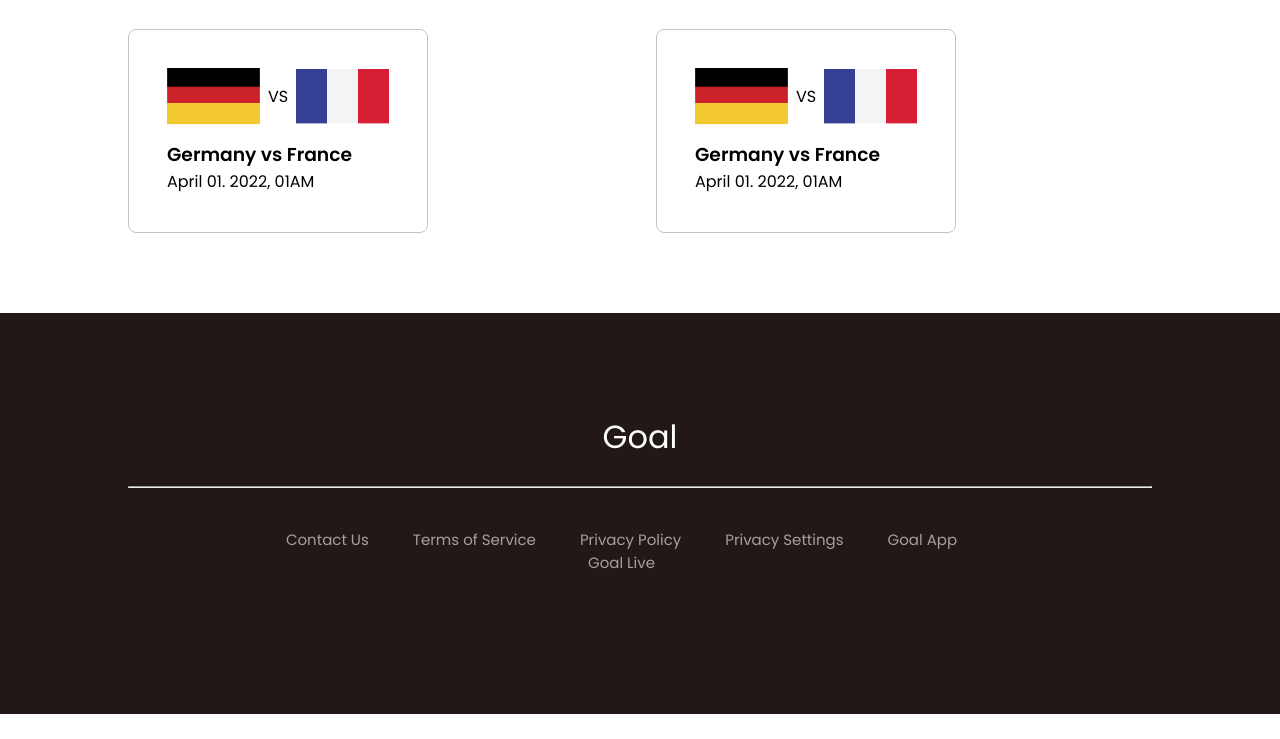
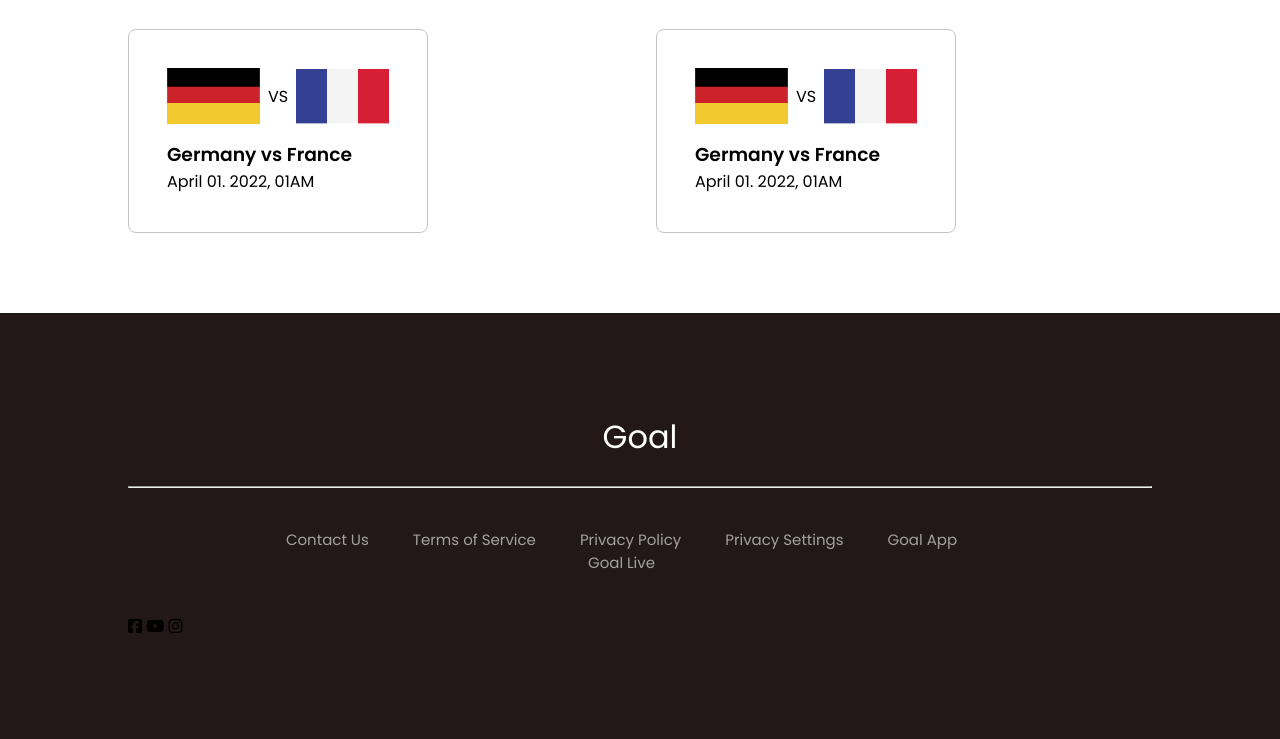
Before and after one commit to Tofayel-stack/ass2-world-cup, a plain HTML site: page secondPage/index2.html in a window 1280 px wide. Shown: the part 1263-2002 px from the top of the page. Before the commit the page ends 1977 px from the top, so only its background shows below. Drawn offline with Linux system fonts and the light colour scheme; a web font is replaced by a local one.

Commit message:
social icon added

```diff
--- a/secondPage/index2.html
+++ b/secondPage/index2.html
@@ -50,17 +50,17 @@
                     <div class="blogButton">
                         <div class="buttonBox">
                             <button class="upcoming mbtn"><a href="#">Upcoming Match</a></button>
-                            <button class="group mbtn"><a  href="#">All Group</a></button>
-                            <button class="blog mbtn"><a  href="#">Blog</a></button>
+                            <button class="group mbtn"><a href="#">All Group</a></button>
+                            <button class="blog mbtn"><a href="#">Blog</a></button>
 
                         </div>
                     </div>
 
                     <!-- div for the all card for live match -->
                     <div class="liveMatchCard">
-                      <!-- single match -->
+                        <!-- single match -->
 
-                      <div class="matchLiveCardWrapper">
+                        <div class="matchLiveCardWrapper">
                             <div class="singleLiveCard">
                                 <div class="flagTitle">
                                     <img src="../images/germany Flag.png" alt="">
@@ -137,7 +137,7 @@
 
 
 
-                      </div>
+                        </div>
 
 
                     </div>
@@ -163,6 +163,13 @@
                 <span>Goal App</span>
                 <span>Goal Live</span>
             </div>
+
+            <!-- social icon added  -->
+            <div class="socialIcon">
+                <span><i class="fa-brands fa-facebook-square"></i></span>
+                <span><i class="fa-brands fa-youtube"></i></span>
+                <span><i class="fa-brands fa-instagram"></i></span>
+            </div>
         </div>
     </footer>
 
```
Also changed, not shown: index.html (+5 -1 lines).
